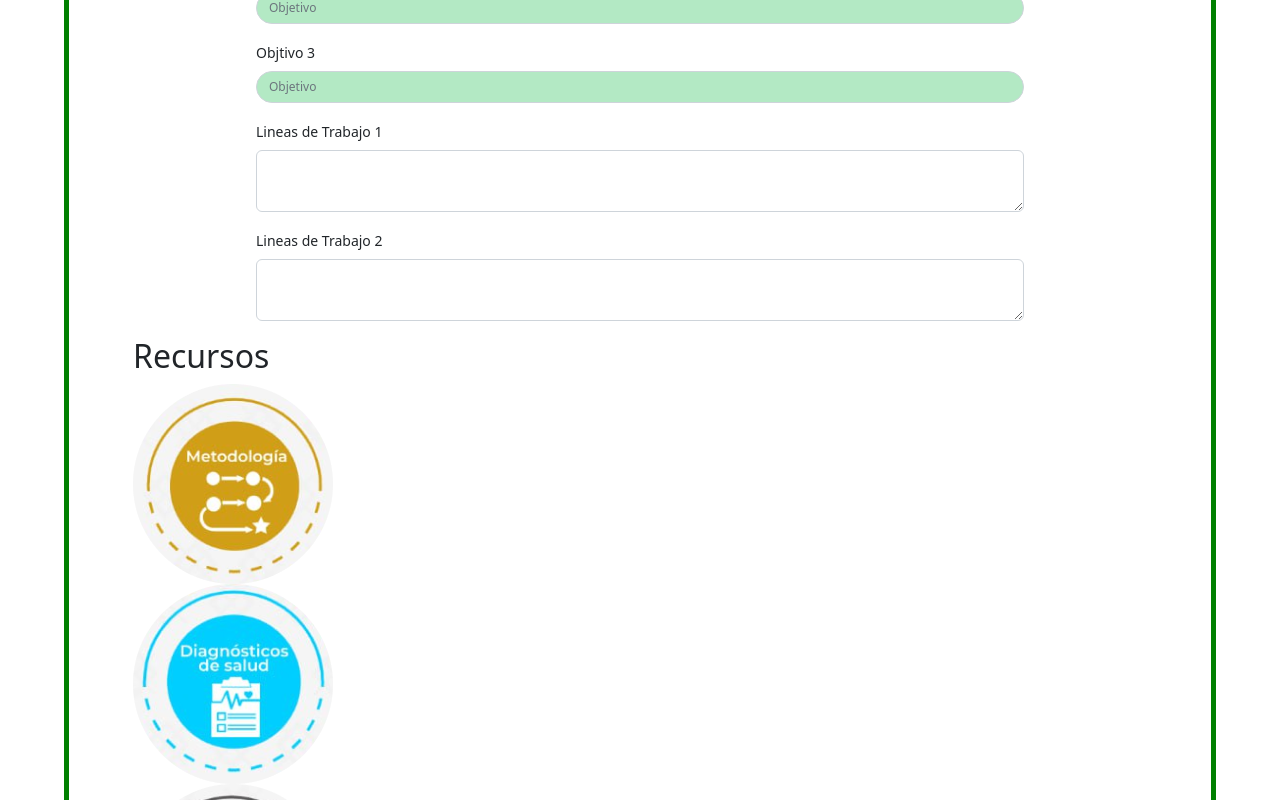
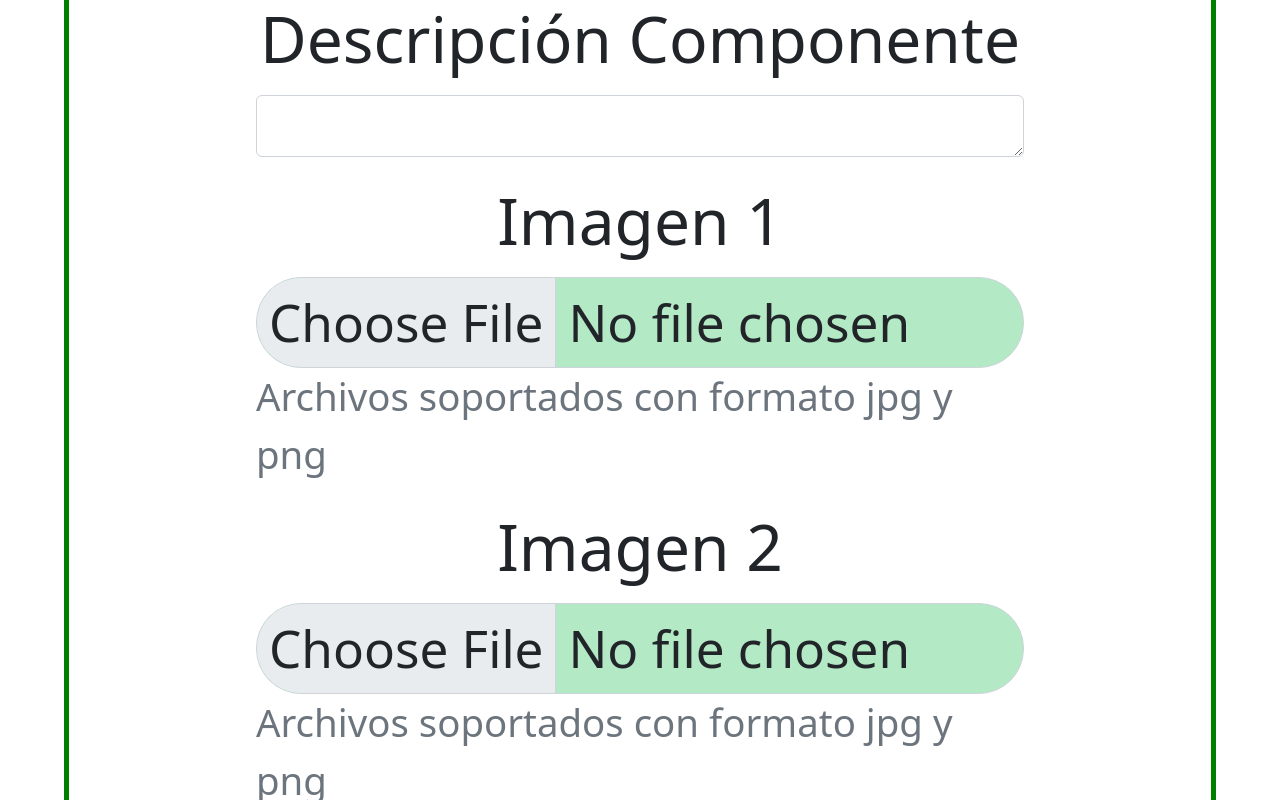
Before and after one commit to programateacademy/Sinergias-Alianzas-Front-end, a React (Create React App) app: page / in a window 1280 px wide. Shown: the part 1060-1860 px from the top of the page. Built offline with nearby package versions, Linux system fonts and the light colour scheme.

Commit message:
Subiedndo estilos formulario

```diff
--- a/src/components/AddComponent/AddComponent.jsx
+++ b/src/components/AddComponent/AddComponent.jsx
@@ -11,11 +11,11 @@
 const AddComponent = () => {
   return (
     <>
-      <div className="containerTitle">
+      <div className="containerTitle1">
         <h1>AÑADIR COMPONENTE</h1>
       </div>
 
-      <div className="containerDashboard">
+      <div className="containerDashboard1">
         <h2 className="Titulo2">Información del Componente</h2>
         <Form className="containerAdd">
           <Form className="form1">
@@ -100,46 +100,50 @@
           </Form>
 
           <h2 className="principalComponente1">Recursos</h2>
-          <section className="layout">
-          <div className="componentesLogos">
+
+          {/* <div className="componentesLogos">
             <img className="Logos" src={metodologia} alt="" />
             <img className="Logos"  src={Diagnostico} alt="" />
             <img className="Logos"  src={Formato} alt="" />
             <img className="Logos"  src={Material} alt="" />
             <img className="Logos"  src={Herramientas} alt="" />
-          </div>
+          </div> */}
           <Form className="Recursos">
             <FormGroup>
+              <img className="Logos" src={metodologia} alt="" />
               <Label>Metodologia</Label>
               <Input id="exampleFile" name="file" type="file" />
               <FormText>Cargue los documentos</FormText>
             </FormGroup>
 
             <FormGroup>
+              <img className="Logos" src={Diagnostico} alt="" />
               <Label>Formatos e Instructivos</Label>
               <Input id="exampleFile" name="file" type="file" />
               <FormText>Cargue los documentos</FormText>
             </FormGroup>
 
             <FormGroup>
+              <img className="Logos" src={Formato} alt="" />
               <Label>Diagnosticos de Salud</Label>
               <Input id="exampleFile" name="file" type="file" />
               <FormText>Cargue los documentos</FormText>
             </FormGroup>
 
             <FormGroup>
+              <img className="Logos" src={Material} alt="" />
               <Label>Herramientas y Manuales de Protocolo</Label>
               <Input id="exampleFile" name="file" type="file" />
               <FormText>Cargue los documentos</FormText>
             </FormGroup>
 
             <FormGroup>
+              <img className="Logos" src={Herramientas} alt="" />
               <Label>Material Educativo</Label>
               <Input id="exampleFile" name="file" type="file" />
               <FormText>Cargue los documentos</FormText>
             </FormGroup>
           </Form>
-          </section>
         </Form>
       </div>
     </>
--- a/src/components/AddComponent/addComponent.css
+++ b/src/components/AddComponent/addComponent.css
@@ -8,14 +8,14 @@
   margin-top: 0px;
 }
 
-.containerDashboard {
+.containerDashboard1 {
   border: 5px solid green;
   margin: 60px 5vw 0 5vw;
   padding: 5vw;
   border-radius: 15px;
 }
 
-.containerTitle {
+.containerTitle1 {
   position: absolute;
   width: 100vw;
   top: 50px;
@@ -23,7 +23,7 @@
   justify-content: center;
 }
 
-.containerTitle h1 {
+.containerTitle1 h1 {
   background-color: white;
   width: 50vw;
   font-size: 4.4vw;
@@ -70,38 +70,43 @@
     border-radius: 45px;
   }
 
-
-
 .lineasTrabajo {
   width: 60vw;
   margin: 0 auto;
 }
 
 .Recursos {
-  display: grid;
-  width: 60vw;
+  justify-content: center;
   margin: 0 auto;
 }
 
-label {
-  font-size: 14px;
+.form-label {
+  display: flex;
+  text-align: center;
+  font-size: 5vw;
+  margin:5px auto;
+  justify-content: center;
+}
+
+
+.form-control[type=file]:not(:disabled):not([readonly]) {
+    cursor: pointer;
+}
+.form-control[type=file] {
+    overflow: hidden;
 }
 
 input.form-control {
-  font-size: 12px;
+  font-size: 4vw;
 }
 
 small.form-text.text-muted {
-  font-size: 10px;
+  font-size: 3vw;
 }
 
 .Logos{
-    display:inine-block;
-    display: grid;
+   width: 12vw;
+   justify-content: center;
+   margin: auto;
+   display: flex;
 }
-
-.layout {
-    display: grid;
-    grid-template-columns: 2;
-    gap: 88px;
-  }
```
